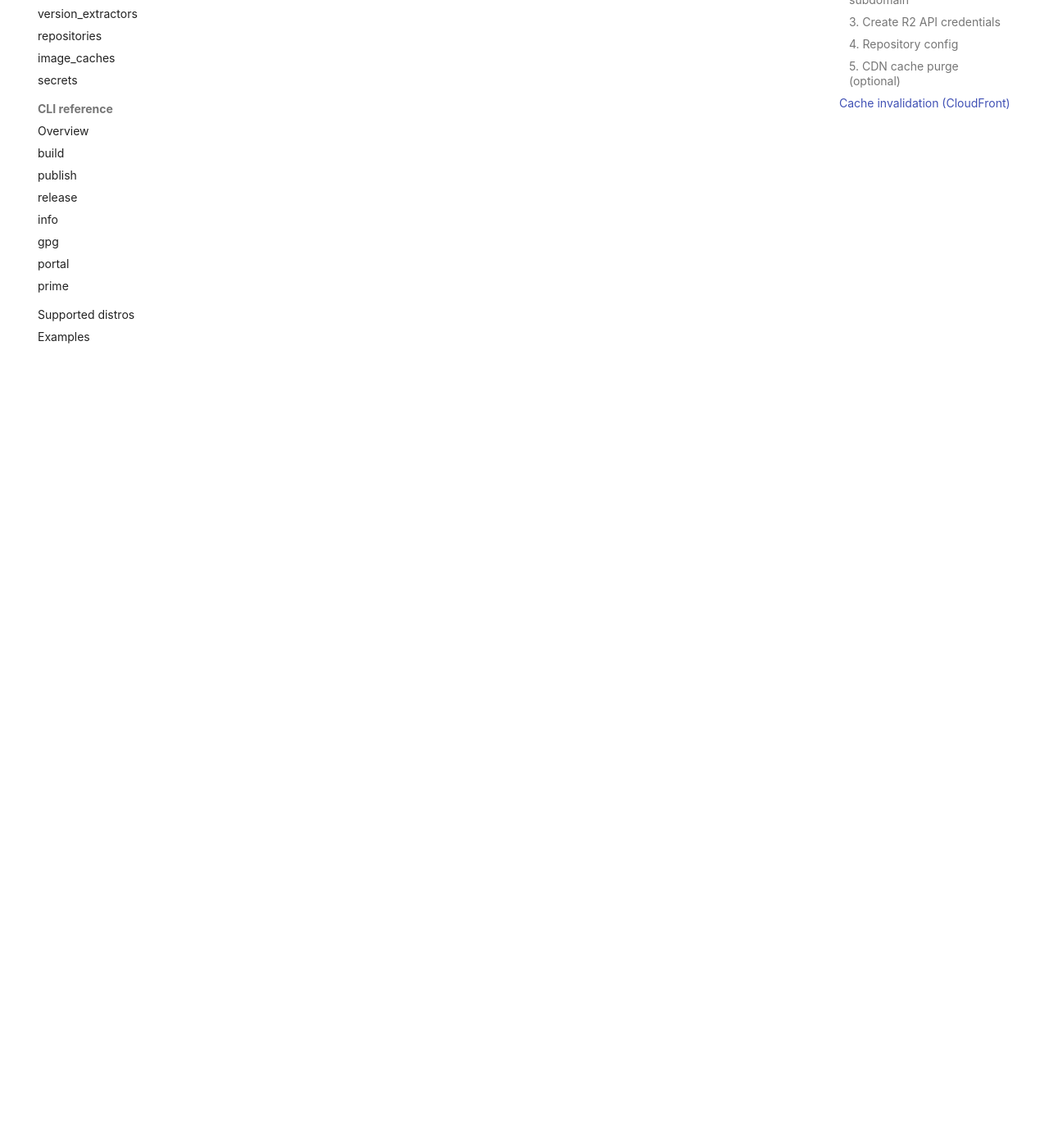
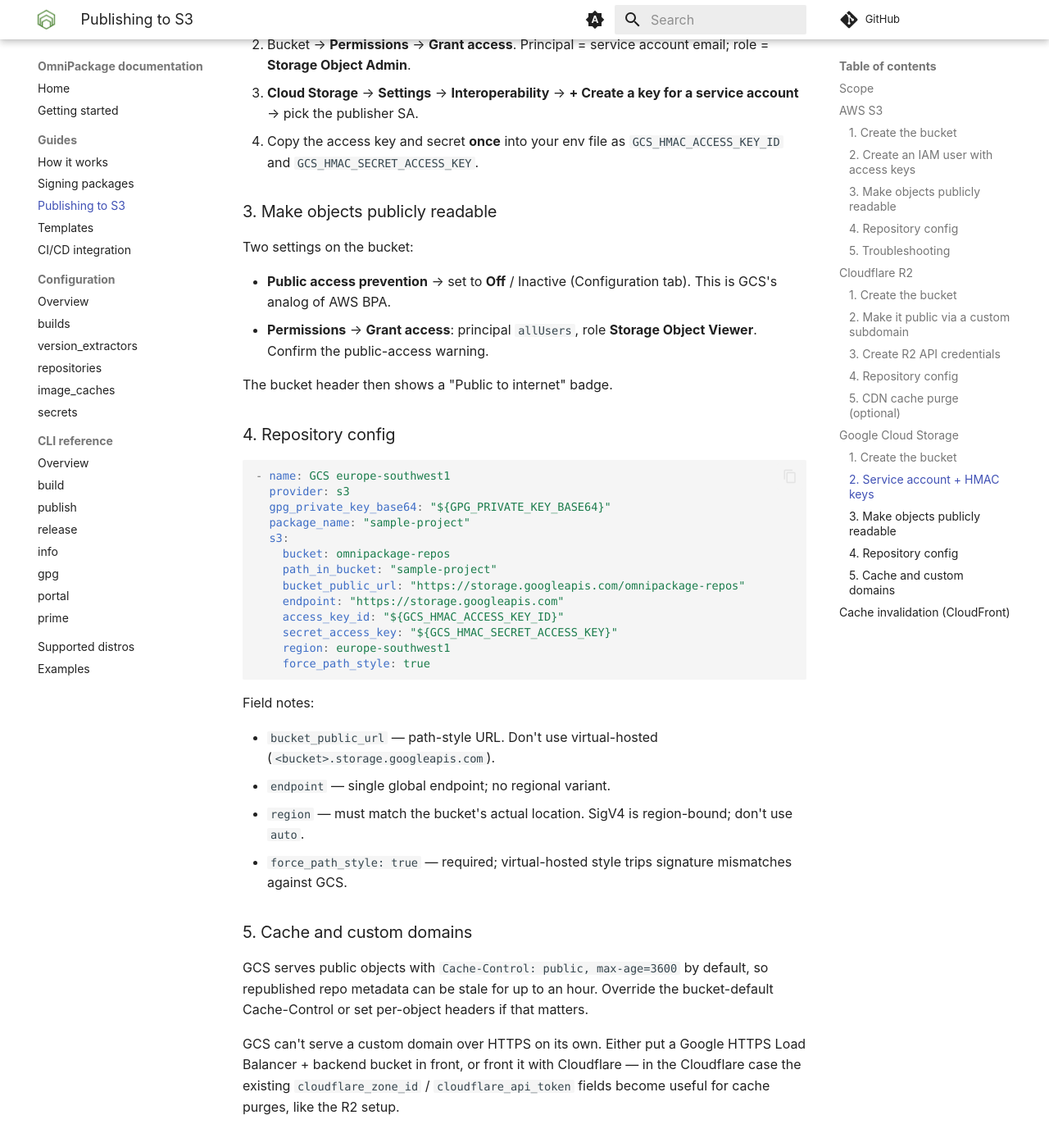
Before and after one commit to omnipackage/omnipackage-docs, an MkDocs documentation site: the page built from docs/guides/s3_repository.md, in a window 1280 px wide and 1400 px high, scrolled down 5995 px. Shown: the whole window at 82% size. Built offline with MkDocs 1.6.1 and Material for MkDocs 9.7.7, drawn with Linux system fonts in a browser that asks for light colours; plug-ins that fetch from the network failed and are left out; comment, search, counter and statistics services are not loaded; some of the changed text lies outside the part shown.

Commit message:
add GCS config draft

````diff
--- a/docs/guides/s3_repository.md
+++ b/docs/guides/s3_repository.md
@@ -184,6 +184,65 @@ To get them:
 
 Skip these if you're not serving R2 through a custom subdomain (no Cloudflare cache to purge), or if you can tolerate edge TTL for repo updates.
 
+## Google Cloud Storage
+
+> Draft — to be refined.
+
+GCS speaks an S3-compatible API. The config block is similar to AWS S3 with GCS-specific credentials and addressing.
+
+### 1. Create the bucket
+
+Console → **Cloud Storage** → **Buckets** → **+ Create**. Pick a region (e.g. `europe-southwest1`); names are globally unique across all of GCS. Set **Access control = Uniform bucket-level access**.
+
+### 2. Service account + HMAC keys
+
+GCS authenticates the S3 API with **HMAC keys**, not JSON service-account files. Bind the key to a dedicated service account so you can rotate it independently.
+
+1. **IAM & Admin** → **Service Accounts** → **+ Create service account**, e.g. `omnipackage-publisher`.
+2. Bucket → **Permissions** → **Grant access**. Principal = service account email; role = **Storage Object Admin**.
+3. **Cloud Storage** → **Settings** → **Interoperability** → **+ Create a key for a service account** → pick the publisher SA.
+4. Copy the access key and secret **once** into your env file as `GCS_HMAC_ACCESS_KEY_ID` and `GCS_HMAC_SECRET_ACCESS_KEY`.
+
+### 3. Make objects publicly readable
+
+Two settings on the bucket:
+
+- **Public access prevention** → set to **Off** / Inactive (Configuration tab). This is GCS's analog of AWS BPA.
+- **Permissions** → **Grant access**: principal `allUsers`, role **Storage Object Viewer**. Confirm the public-access warning.
+
+The bucket header then shows a "Public to internet" badge.
+
+### 4. Repository config
+
+```yaml
+- name: GCS europe-southwest1
+  provider: s3
+  gpg_private_key_base64: "${GPG_PRIVATE_KEY_BASE64}"
+  package_name: "sample-project"
+  s3:
+    bucket: omnipackage-repos
+    path_in_bucket: "sample-project"
+    bucket_public_url: "https://storage.googleapis.com/omnipackage-repos"
+    endpoint: "https://storage.googleapis.com"
+    access_key_id: "${GCS_HMAC_ACCESS_KEY_ID}"
+    secret_access_key: "${GCS_HMAC_SECRET_ACCESS_KEY}"
+    region: europe-southwest1
+    force_path_style: true
+```
+
+Field notes:
+
+- `bucket_public_url` — path-style URL. Don't use virtual-hosted (`<bucket>.storage.googleapis.com`).
+- `endpoint` — single global endpoint; no regional variant.
+- `region` — must match the bucket's actual location. SigV4 is region-bound; don't use `auto`.
+- `force_path_style: true` — required; virtual-hosted style trips signature mismatches against GCS.
+
+### 5. Cache and custom domains
+
+GCS serves public objects with `Cache-Control: public, max-age=3600` by default, so republished repo metadata can be stale for up to an hour. Override the bucket-default Cache-Control or set per-object headers if that matters.
+
+GCS can't serve a custom domain over HTTPS on its own. Either put a Google HTTPS Load Balancer + backend bucket in front, or front it with Cloudflare — in the Cloudflare case the existing `cloudflare_zone_id` / `cloudflare_api_token` fields become useful for cache purges, like the R2 setup.
+
 ## Cache invalidation (CloudFront)
 
 > TODO: when CloudFront is added in front of S3, mirror the existing R2/Cloudflare purge flow with `CreateInvalidation`. Path patterns instead of URL prefixes; first 1000 paths/month free, ~$0.005/path after.
````
